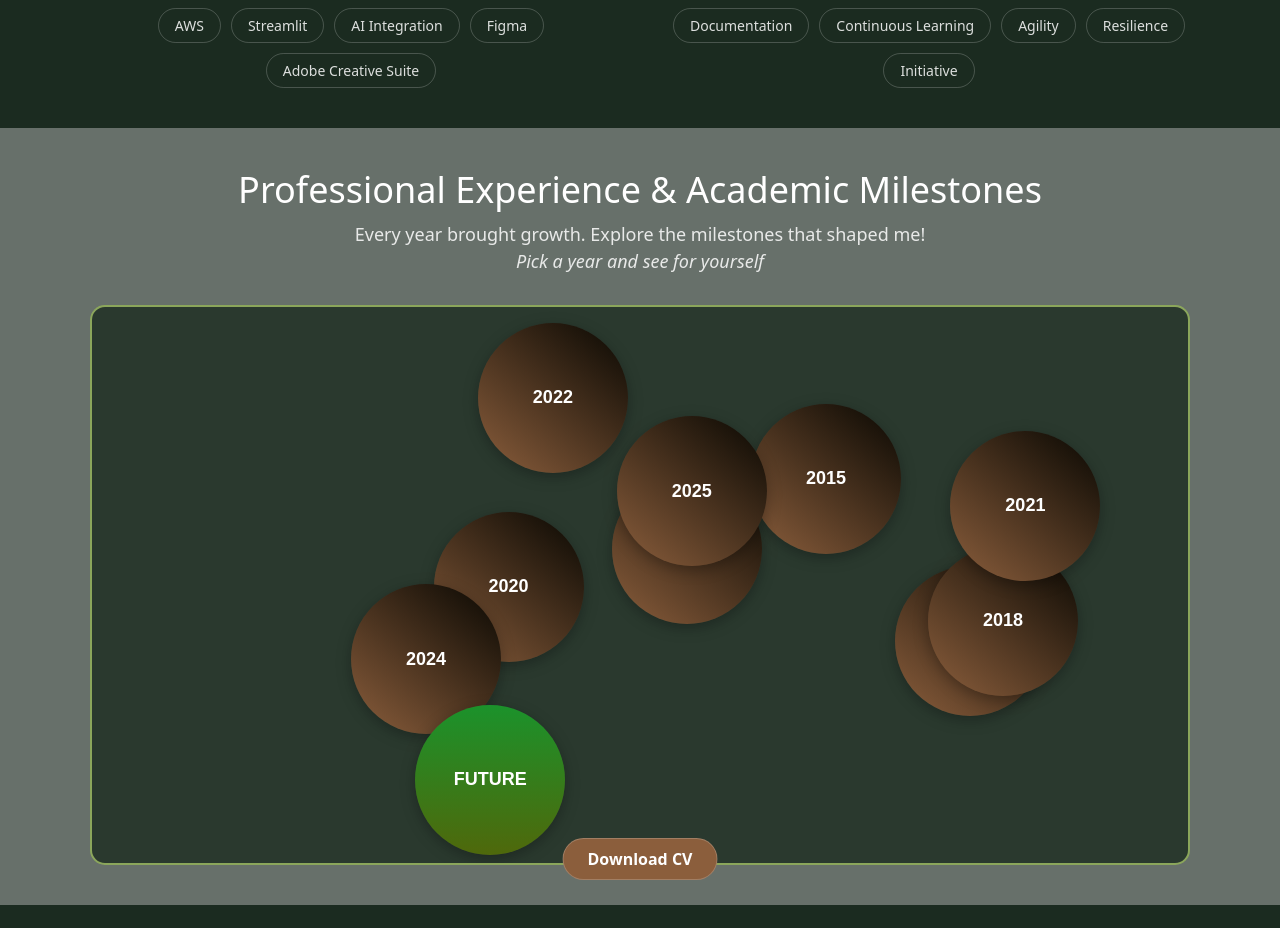
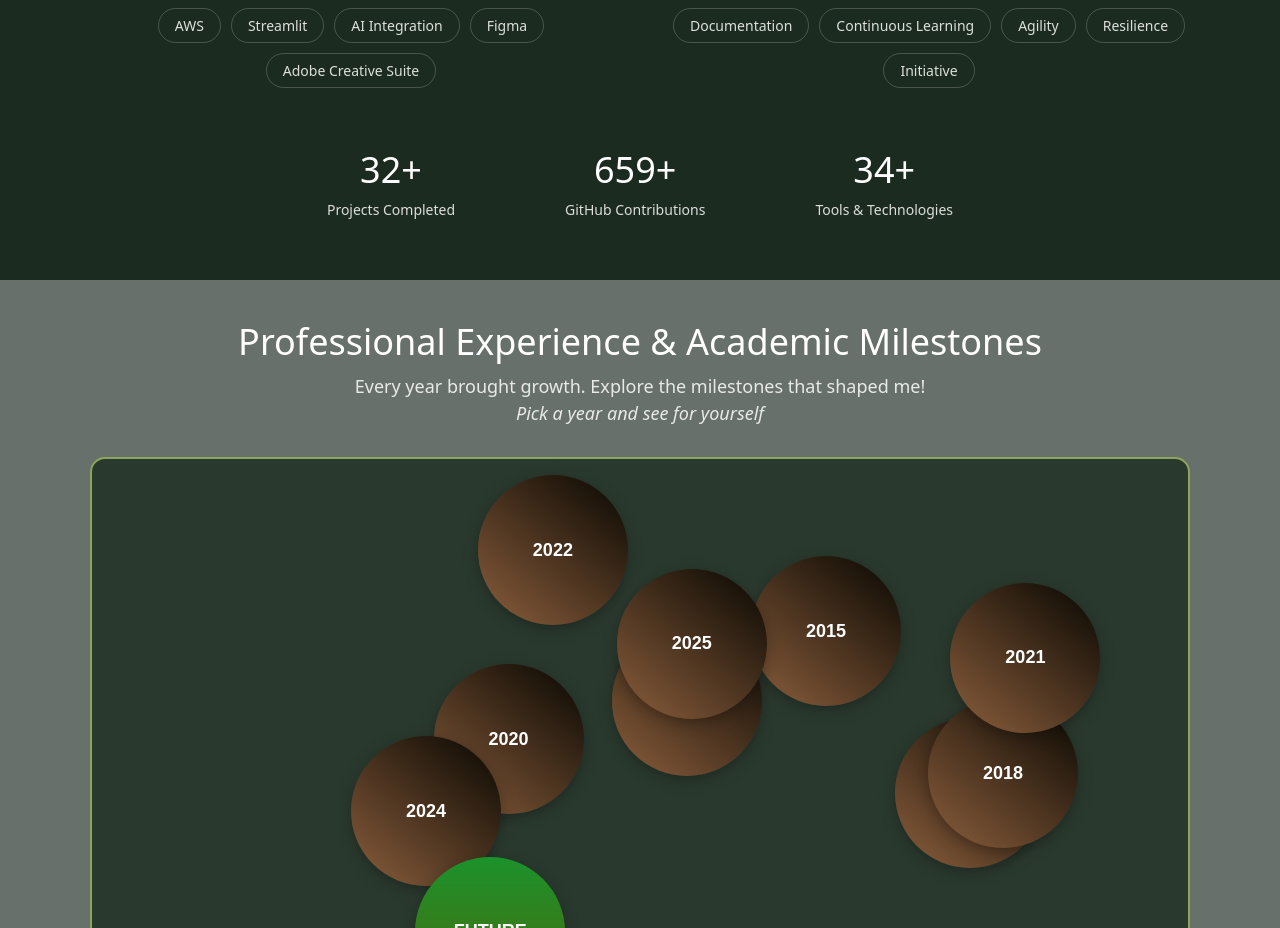
Before and after one commit to gititbunny/nn-react-portfolio, a React (Create React App) app in the folder portfolio/: page / in a window 1280 px wide. Shown: the part 2967-3895 px from the top of the page. Built offline with nearby package versions, Linux system fonts and the light colour scheme.

Commit message:
Move stats counter to skills

```diff
--- a/portfolio/src/components/Skills.js
+++ b/portfolio/src/components/Skills.js
@@ -1,4 +1,5 @@
 import React from "react";
+import StatCounter from "./StatCounter";
 import "../styles/Skills.css";
 
 function Skills() {
@@ -69,6 +70,12 @@ function Skills() {
             </div>
           </div>
         </div>
+
+        <div className="stats-row">
+          <StatCounter label="Projects Completed" end={32} />
+          <StatCounter label="GitHub Contributions" end={659} />
+          <StatCounter label="Tools & Technologies" end={34} />
+        </div>
       </div>
     </section>
   );
```
